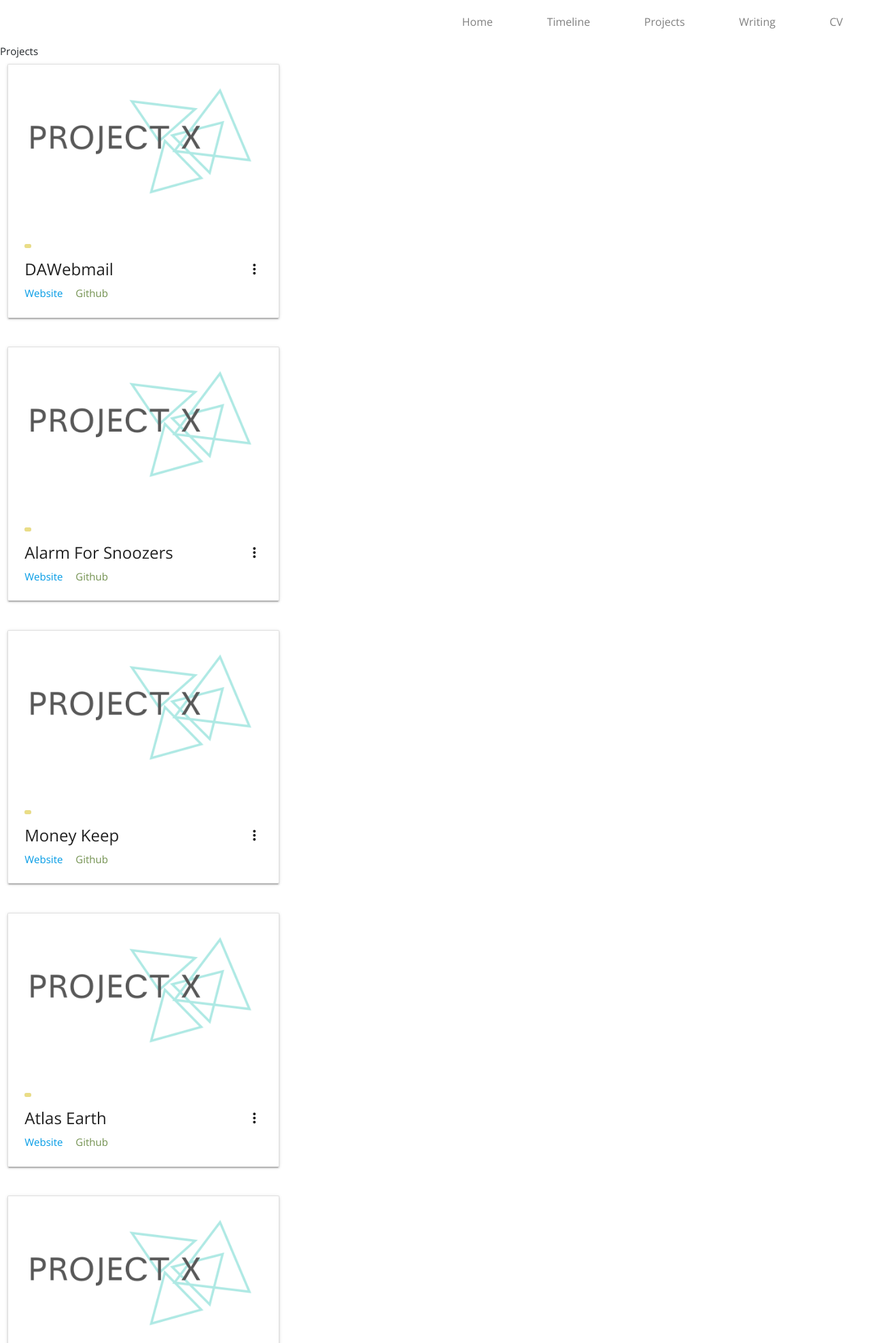
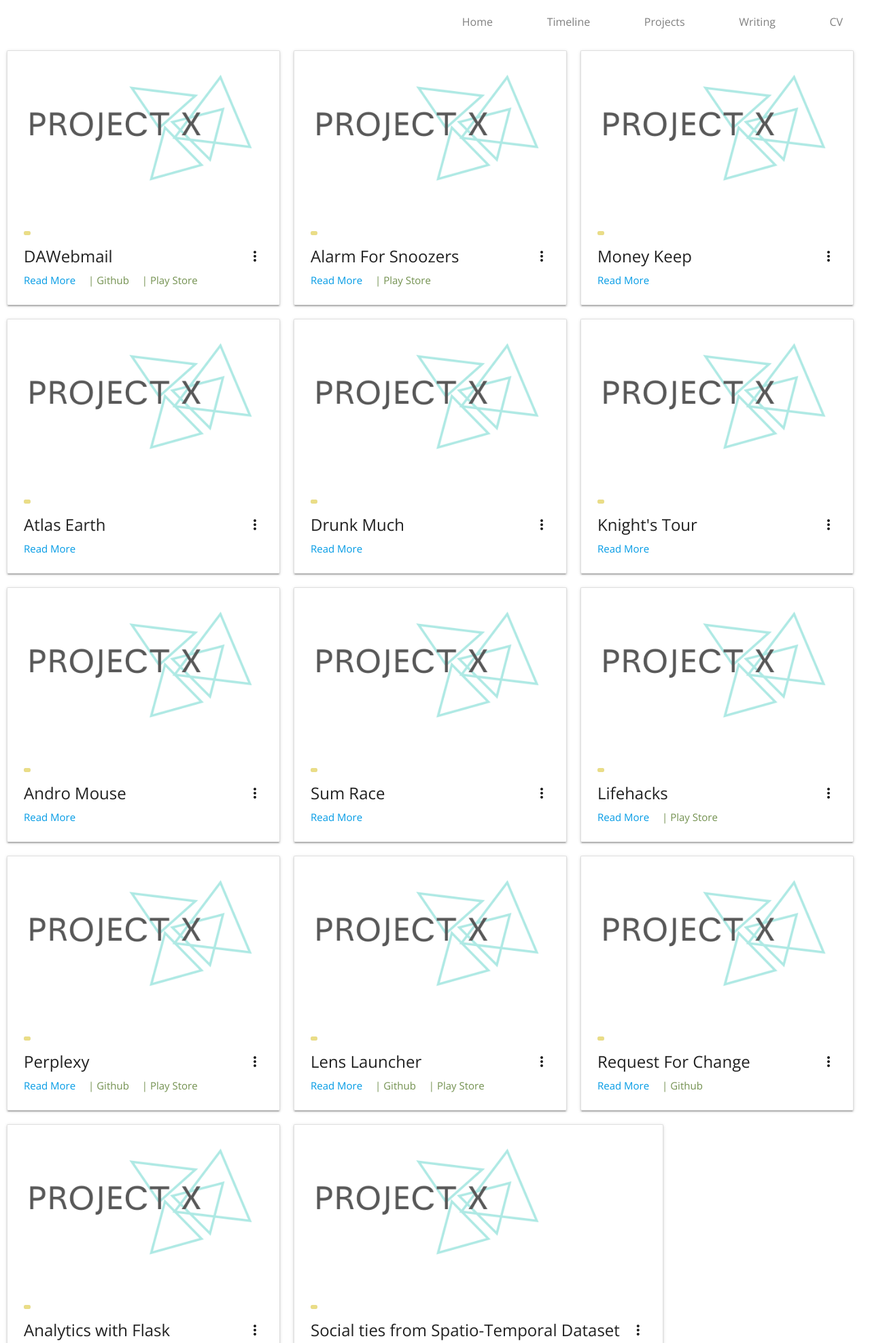
Before and after one commit to crearo/portfolio, a Flask app: page /projects in a window 1280 px wide. Shown: the top 1976 px of the page at 68% size. Run offline with Flask 2, Linux system fonts and the light colour scheme; some libraries are stand-ins or nearby versions.

Commit message:
Projects in cards; kinda better but the aligning is off

```diff
--- a/static/css/card.css
+++ b/static/css/card.css
@@ -52,10 +52,14 @@
 }
 
 .card {
-  max-width:400px;
+  margin:10px;
   a {
     padding-right: 15px;
   }
+}
+
+.card-image {
+  max-width:400px;
 }
 
 .github {
--- a/static/projects/projects.json
+++ b/static/projects/projects.json
@@ -3,6 +3,8 @@
     {
       "name": "DAWebmail",
       "link": "dawebmail",
+      "github": "https://github.com/crearo/dawebmail",
+      "playstore": "https://play.google.com/store/apps/details?id=com.sigmobile.dawebmail",
       "date": "Dec 2014 - May 2015",
       "short": "An open source Android app to view Zimbra webmails. I spent a good year or so on this project.",
       "status": "complete",
@@ -25,6 +27,7 @@
     {
       "name": "Alarm For Snoozers",
       "link": "alarm-for-snoozers",
+      "playstore": "https://play.google.com/store/apps/details?id=rish.crearo.alarmmanager",
       "date": "Oct 2015",
       "short": "I caught myself setting multiple alarms every night to ensure I wake up in the morning every night. This is for lazy snoozers; uses default alarm clock to set consecutive alarms in an interval.",
       "status": "complete",
@@ -157,6 +160,7 @@
     {
       "name": "Lifehacks",
       "link": "lifehacks",
+      "playstore": "https://play.google.com/store/apps/details?id=rish.crearo.lifehacks",
       "date": "Dec 2015 - Forever",
       "short": "An endless list of  >750K installs, my most successful app on the playstore.",
       "status": "complete",
@@ -176,6 +180,8 @@
     {
       "name": "Perplexy",
       "link": "perplexy",
+      "github": "https://github.com/rohanx96/Perplexy",
+      "playstore": "https://play.google.com/store/apps/details?id=com.contextgenesis.perplexy",
       "date": "May - Jun 2016",
       "short": "A general quiz platform I made for the Google Admob challenge in a team of 4. Our core focus was on the interface and design. It has >50K installs.",
       "status": "complete",
@@ -193,6 +199,8 @@
     {
       "name": "Lens Launcher",
       "link": "lens-launcher",
+      "github": "https://github.com/nicholasrout/lens-launcher",
+      "playstore": "https://play.google.com/store/apps/details?id=nickrout.lenslauncher",
       "date": "Apr 2016",
       "short": "A unique and efficient way to browse your apps. It is based on a graphical fish eye lens algorithm, allowing you to browse through all your apps on a single page.",
       "status": "complete",
@@ -211,6 +219,7 @@
     {
       "name": "Request For Change",
       "link": "request-for-change",
+      "github": "https://github.com/crearo/RequestForChange",
       "date": "May '15",
       "short": "change.org but with my university's requirements in mind hosted internally.",
       "status": "complete",
@@ -257,6 +266,7 @@
       "date": "Jun 2015",
       "short": "An analytics tool for my personal Android projects. I re-invented the wheel with this one.",
       "link": "paper-spatio-temporal",
+      "arxiv": "https://arxiv.org/abs/1611.03298",
       "status": "complete",
       "tags": [
         "Android",
--- a/templates/card.html
+++ b/templates/card.html
@@ -1,14 +1,13 @@
-<div class="row">
-    <div class="col m4">
+<div class="s12 m6 l3">
     <div class="card hoverable">
         <div class="card-image waves-effect waves-block waves-light">
-                <img class="activator" src=/static/images/projectx.png/>
+            <img class="card-image activator" src=/static/images/projectx.png/>
         </div>
         <div class="card-content">
             <div>
                 <!--loop here-->
                 <div class="icon">
-                        <span class=python></span>
+                    <span class="python"></span>
                 </div>
             </div>
             <span class="card-title activator grey-text text-darken-4">
@@ -16,8 +15,16 @@
               <i class="material-icons right">more_vert</i>
             </span>
             <div>
-                    <span><a href={this.props.data.website}>Website</a></span>
-                    <span><a class="github" href={this.props.data.github}>Github</a></span>
+                <span><a href="/projects/{{project['link']}}">Read More</a></span>
+                {% if 'github' in project %}
+                <span><a class="github" href={{project['github']}}> | Github</a></span>
+                {% endif %}
+                {% if 'arxiv' in project %}
+                <span><a class="github" href={{project['arxiv']}}> | Arxiv</a></span>
+                {% endif %}
+                {% if 'playstore' in project %}
+                <span><a class="github" href={{project['playstore']}}> | Play Store</a></span>
+                {% endif %}
             </div>
         </div>
         <div class="card-reveal">
@@ -25,7 +32,7 @@
                     class="material-icons right">close</i></span>
             <div><span class="status">{{project['date']}}</span></div>
             <p>{{project['short']}}</p>
+            <span><a href="/projects/{{project['link']}}">Read More</a></span>
         </div>
     </div>
 </div>
-</div>
--- a/templates/projects.html
+++ b/templates/projects.html
@@ -1,24 +1,24 @@
 {% extends "base.html" %}
 
 {% block head %}
-<link type="text/css" rel="stylesheet" href="{{ url_for('static', filename = 'css/projects.css') }}">
 <link type="text/css" rel="stylesheet"
       href="https://cdnjs.cloudflare.com/ajax/libs/materialize/0.98.0/css/materialize.min.css">
-<link type="text/css" rel="stylesheet" href="{{ url_for('static', filename = 'css/card.css') }}">
 <link href="https://fonts.googleapis.com/icon?family=Material+Icons" rel="stylesheet">
 
 <script type="text/javascript"
         src="https://cdnjs.cloudflare.com/ajax/libs/materialize/0.98.0/js/materialize.min.js"></script>
 <script type="text/javascript"
         src="https://cdnjs.cloudflare.com/ajax/libs/jquery/3.2.1/jquery.min.js"></script>
+
+<link type="text/css" rel="stylesheet" href="{{ url_for('static', filename = 'css/projects.css') }}">
+<link type="text/css" rel="stylesheet" href="{{ url_for('static', filename = 'css/card.css') }}">
 {% endblock %}
 
 {% block body %}
-
-<div>Projects</div>
-
-{% for project in projects %}
-{% include "card.html" %}
-{% endfor %}
+<div class="row">
+    {% for project in projects %}
+    {% include "card.html" %}
+    {% endfor %}
+</div>
 
 {% endblock %}
```
Lines whose indentation alone changed are shown as unchanged.
